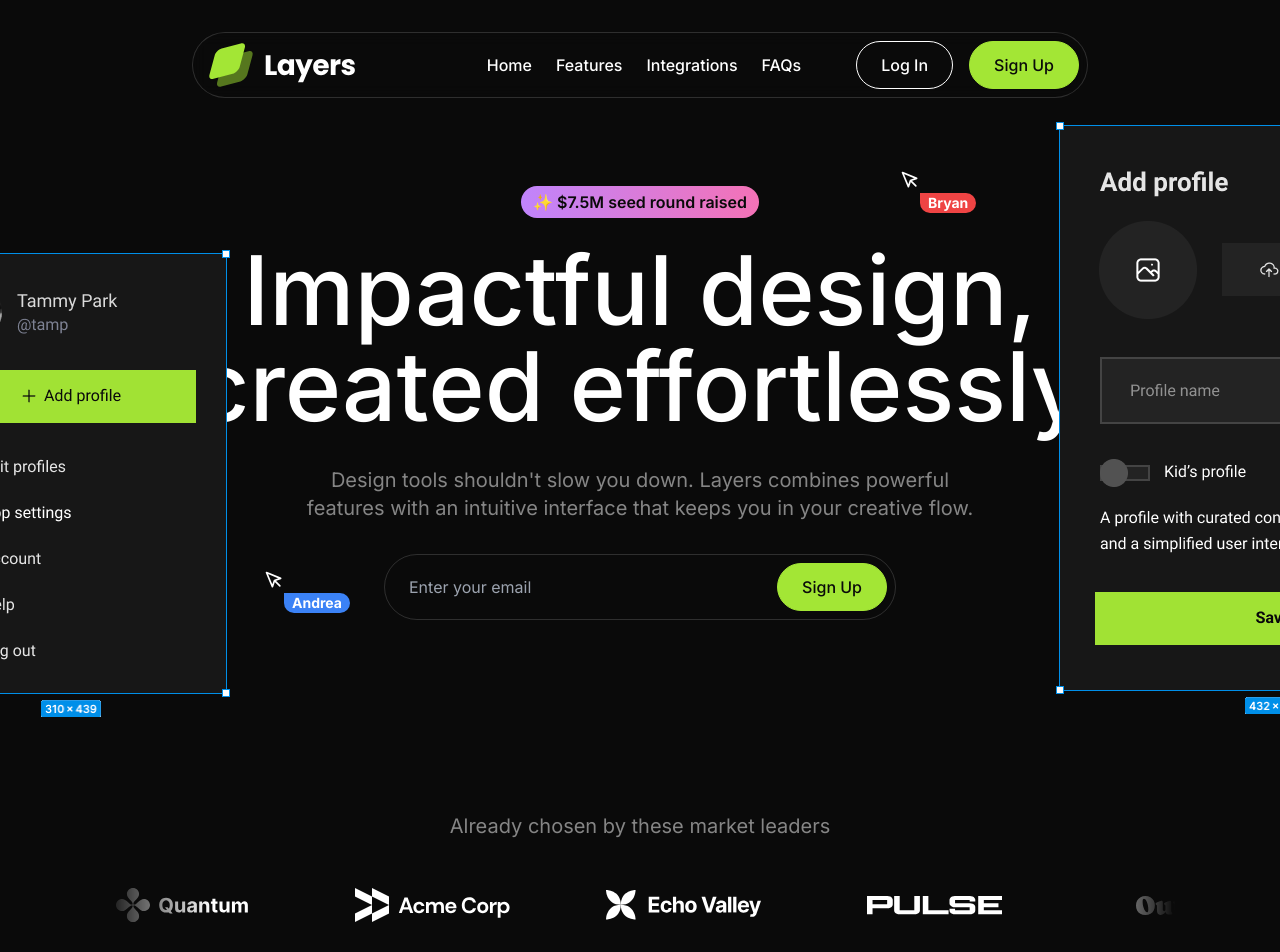
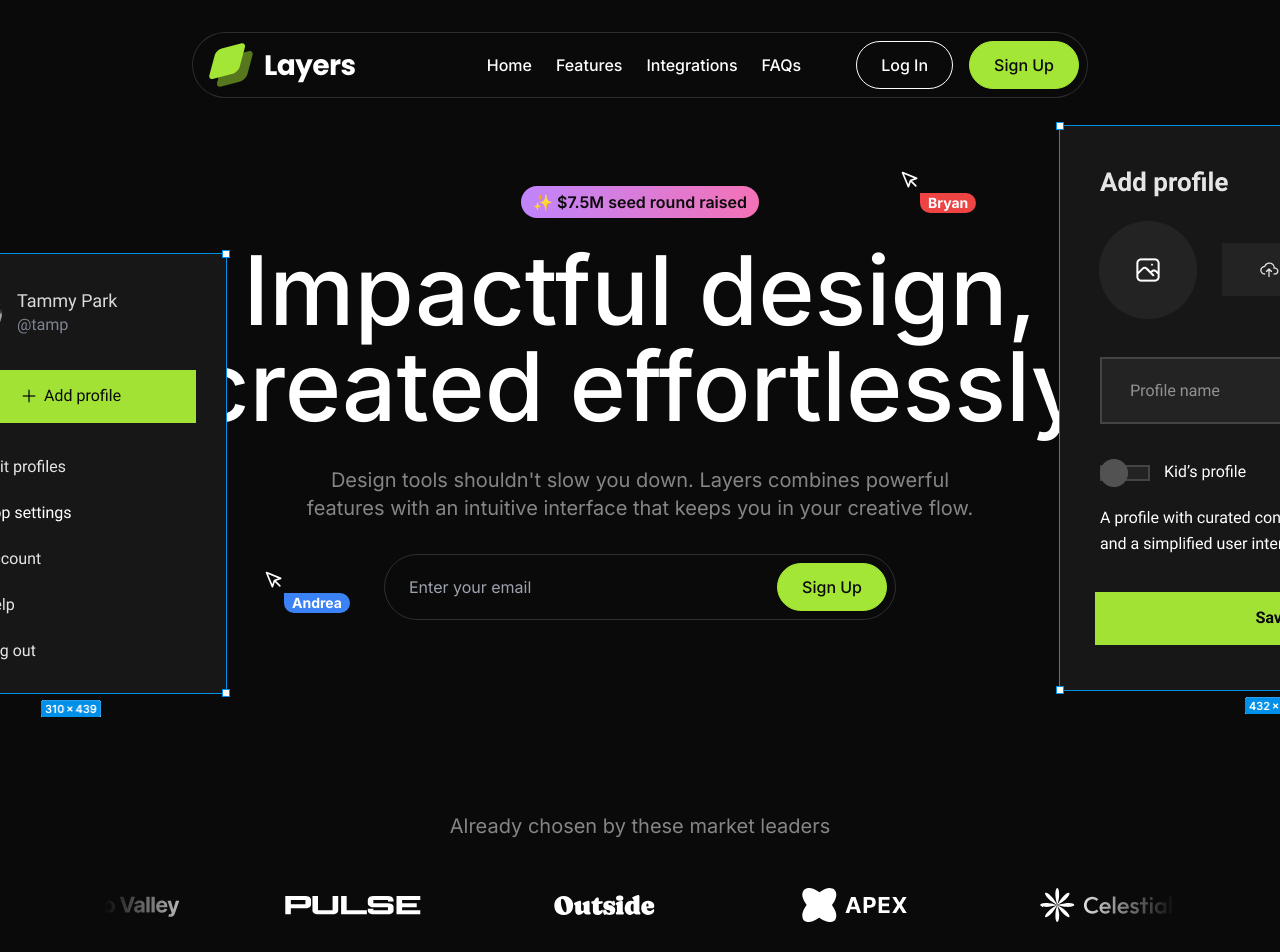
Before and after one commit to luizromanodev/modern-design-tool-landing-page, a Next.js app: page / in a window 1280 px wide. Shown: the top 952 px of the page. Built offline with nearby package versions, Linux system fonts and the light colour scheme.

Commit message:
feat: logo ticker animation

```diff
--- a/src/sections/LogoTicker.tsx
+++ b/src/sections/LogoTicker.tsx
@@ -1,3 +1,5 @@
+"use client";
+
 import quantumLogo from "@/assets/images/quantum.svg";
 import acmeLogo from "@/assets/images/acme-corp.svg";
 import echoValleyLogo from "@/assets/images/echo-valley.svg";
@@ -7,6 +9,8 @@
 import celestialLogo from "@/assets/images/celestial.svg";
 import twiceLogo from "@/assets/images/twice.svg";
 import Image from "next/image";
+import { Fragment } from "react";
+import { motion } from "framer-motion";
 
 const logos = [
     { name: "Quantum", image: quantumLogo },
@@ -26,8 +30,18 @@
                 <h3 className="text-center text-white/50 text-xl">
                     Already chosen by these market leaders
                 </h3>
-                <div className="overflow-hidden mt-12 [mask-image:linear-gradient(to_right,transparent,black_10%,black_90%,transparent)]">
-                    <div className="flex gap-24 pr-24">
+                <div className="flex overflow-hidden mt-12 [mask-image:linear-gradient(to_right,transparent,black_10%,black_90%,transparent)]">
+                    <motion.div
+                        animate={{ x: "-50%" }}
+                        transition={{
+                            duration: 23,
+                            ease: "linear",
+                            repeat: Infinity,
+                        }}
+                        className="flex flex-none gap-24 pr-24"
+                    >
+                        {Array.from({ length: 2 }).map((_, i) => (
+                            <Fragment key={i}>
                                 {logos.map((logo) => (
                                     <Image
                                         src={logo.image}
@@ -35,7 +49,9 @@
                                         key={logo.name}
                                     />
                                 ))}
-                    </div>
+                            </Fragment>
+                        ))}
+                    </motion.div>
                 </div>
             </div>
         </section>
```
Lines whose indentation alone changed are shown as unchanged.
